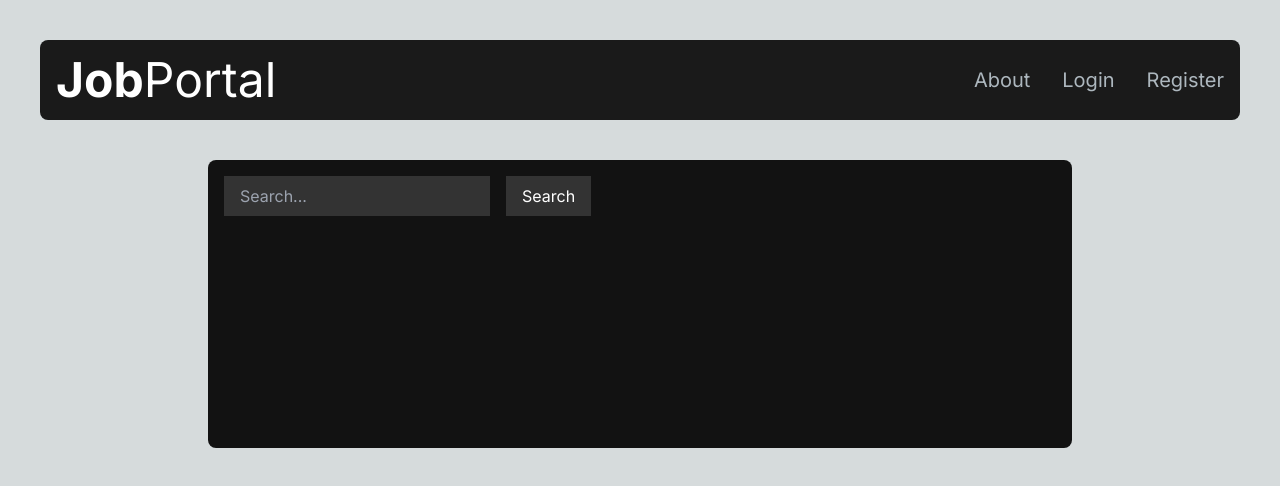
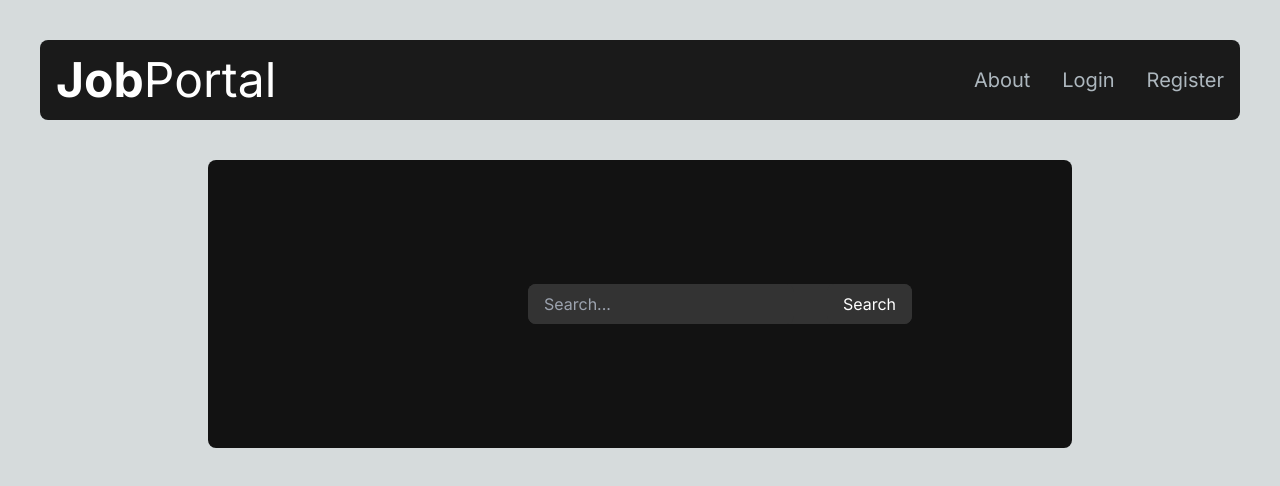
Before and after one commit to Amxn-2/JobPortal, a Next.js app: page / in a window 1280 px wide. Shown: the top 486 px of the page. Built offline with nearby package versions, Linux system fonts and the light colour scheme.

Commit message:
Searchbar updated

```diff
--- a/app/components/SearchBar.tsx
+++ b/app/components/SearchBar.tsx
@@ -1,4 +1,4 @@
-"use client"
+"use client";
 import React, { useState } from 'react';
 
 interface SearchBarProps {
@@ -13,20 +13,22 @@ const SearchBar: React.FC<SearchBarProps> = ({ onSearch }) => {
   };
 
   return (
-    <div className="fixed mx-auto left-52 right-52 my-40 rounded-lg bg-[#121212] p-4 h-72">
+    <div className="fixed mx-auto left-52 right-52 my-40 rounded-lg bg-[#121212] p-4 h-72 flex flex-col justify-center items-center">
+      <div className="relative left-20 right-20 w-96 rounded-lg bg-[#333]">
         <input
           type="text"
           placeholder="Search..."
           value={query}
           onChange={(e) => setQuery(e.target.value)}
-        className="w-10px py-2 px-4 bg-[#333] text-white rounded-none border-none focus:ring-0"
+          className="mt- py-2 px-4 rounded-lg bg-[#333] text-white border-none focus:ring-0"
         />
         <button
           onClick={handleSearch}
-        className="bg-[#333] text-white py-2 px-4 rounded-none border-none ml-4 hover:bg-[#555]"
+          className="absolute right-0 top-0 bg-[#333] text-white py-2 px-4 rounded-lg border-none hover:bg-[#555]"
         >
           Search
         </button>
+      </div>
     </div>
   );
 };
```
Lines whose indentation alone changed are shown as unchanged.
